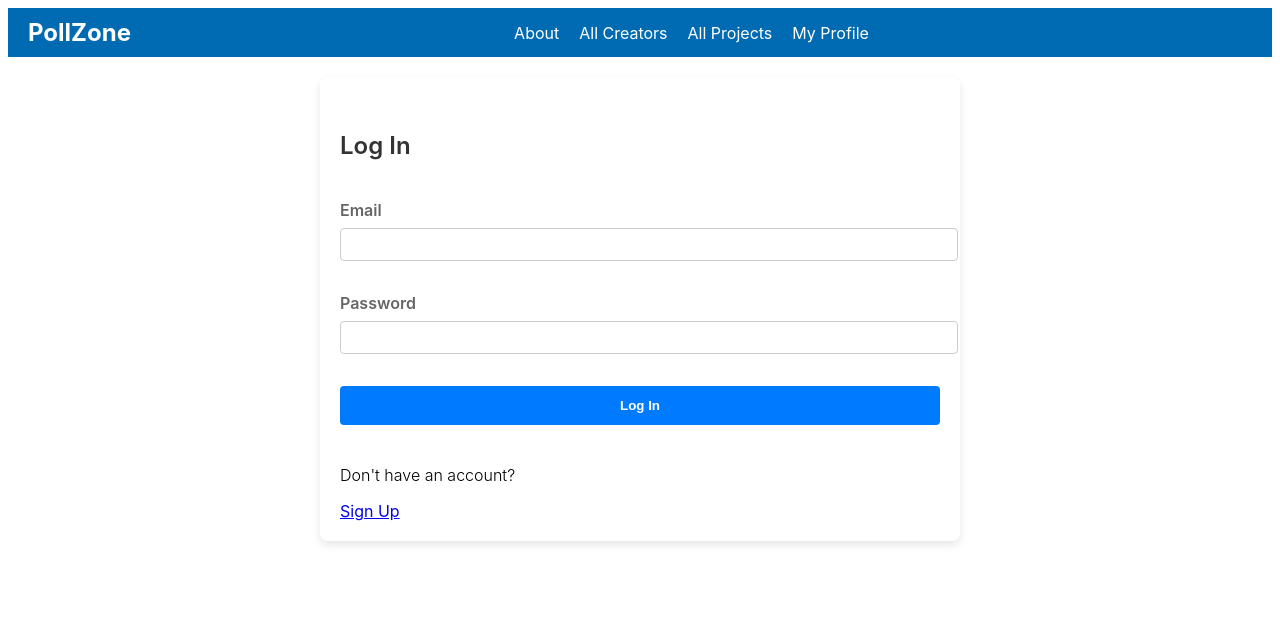
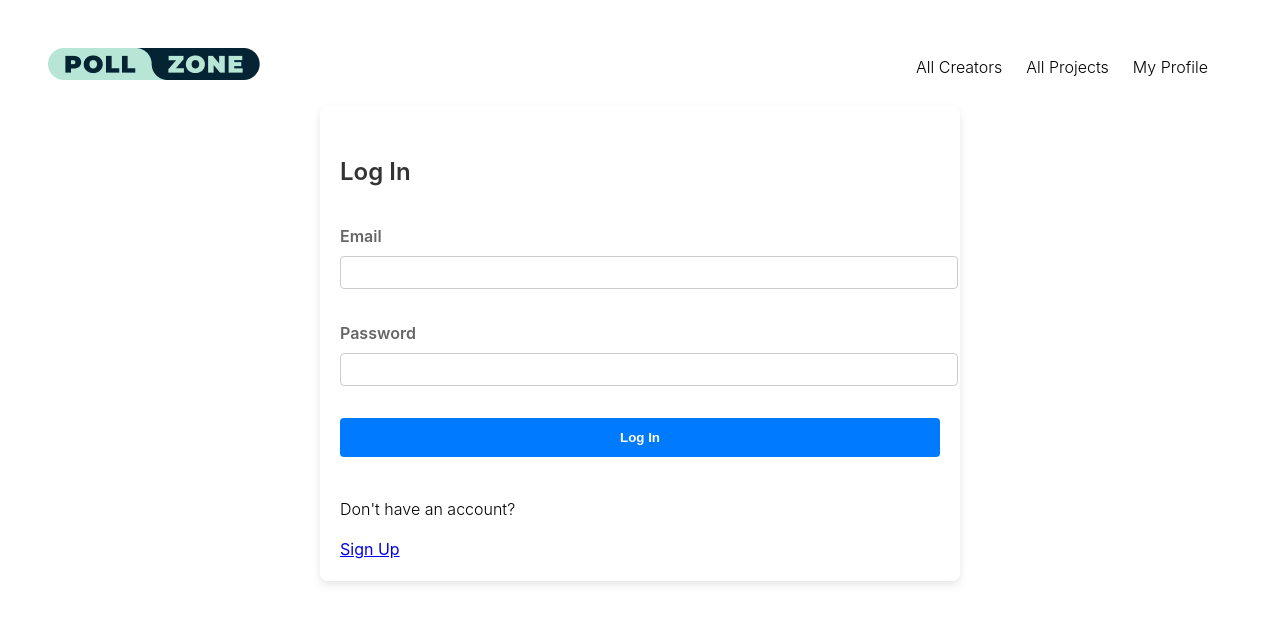
Before and after one commit to justArale/pollzone-client, a React (Vite) app: page /login in a window 1280 px wide. Shown: the top 624 px of the page. Built offline with nearby package versions, Linux system fonts and the light colour scheme; no server answers; a web font is replaced by a local one.

Commit message:
navbar styling

```diff
--- /dev/null
+++ b/src/components/Navbar.css
@@ -0,0 +1,24 @@
+.headerBar {
+  display: flex;
+  justify-content: space-between;
+  align-items: center;
+}
+
+.pageWrapper {
+  display: flex;
+  align-items: center;
+  gap: 24px;
+  margin: 0;
+  padding: 0;
+  color: black;
+}
+
+.link {
+  margin: 0 10px;
+  color: black;
+  text-decoration: none;
+  margin: 0;
+  padding: 0;
+  font-size: 16px;
+  font-weight: 300;
+}
--- a/src/components/Navbar.jsx
+++ b/src/components/Navbar.jsx
@@ -2,6 +2,8 @@ import React from "react";
 import { Link, useLocation } from "react-router-dom";
 import { useContext } from "react";
 import { AuthContext } from "../context/auth.context";
+import "./Navbar.css";
+import logo from "../assets/images/LogoPollZone.png";
 
 function Navbar() {
   const location = useLocation();
@@ -25,94 +27,55 @@ function Navbar() {
   };
 
   return (
-    <nav
-      style={{
-        display: "flex",
-        justifyContent: "space-between",
-        alignItems: "center",
-        backgroundColor: "#006bb3", // Purple color
-        padding: "10px 20px",
-        color: "white",
-      }}
-    >
-      <div style={{ display: "flex" }}>
-        {/* <Link to="/signup" style={{ color: 'white', margin: '0 10px', textDecoration: 'none' }}>Sign Up</Link>
-            <Link to="/login" style={{ color: 'white', margin: '0 10px', textDecoration: 'none' }}>Log In</Link> */}
+    <nav>
+      <div className="headerBar">
+        <div>
           {isLoggedIn && (
-          <div style={{ fontSize: "24px", fontWeight: "bold" }}>
-            <Link
-              to="/dashboard"
-              style={{ color: "white", textDecoration: "none" }}
-            >
-              PollZone
+            <div>
+              <Link to="/dashboard">
+                <img src={logo} />
               </Link>
             </div>
           )}
           <div>
             {!isLoggedIn && (
-            <div style={{ fontSize: "24px", fontWeight: "bold" }}>
-              <Link to="/" style={{ color: "white", textDecoration: "none" }}>
-                PollZone
+              <div>
+                <Link to="/">
+                  <img src={logo} />
                 </Link>
               </div>
             )}
           </div>
         </div>
-      <div>
-        <Link
-          to="/about"
-          style={{ color: "white", margin: "0 10px", textDecoration: "none" }}
-        >
-          About
-        </Link>
-        <Link
-          to="/creators"
-          style={{ color: "white", margin: "0 10px", textDecoration: "none" }}
-        >
+        <div className="pageWrapper">
+          <Link className="link" to="/creators">
             All Creators
           </Link>
-        <Link
-          to="/projects"
-          style={{ color: "white", margin: "0 10px", textDecoration: "none" }}
-        >
+          <Link className="link" to="/projects">
             All Projects
           </Link>
-        <Link
-          to="/profile"
-          style={{ color: "white", margin: "0 10px", textDecoration: "none" }}
-        >
+          <Link className="link" to="/profile">
             My Profile
           </Link>
-      </div>
-      <div style={{ display: "flex" }}>
-        {/* <Link to="/signup" style={{ color: 'white', margin: '0 10px', textDecoration: 'none' }}>Sign Up</Link>
-            <Link to="/login" style={{ color: 'white', margin: '0 10px', textDecoration: 'none' }}>Log In</Link> */}
-        {isLoggedIn && (
-          <button
-            className="px-4 py-1 rounded bg-blue-500 text-white hover:bg-blue-400"
-            onClick={logOutUser}
-          >
-            Log Out
-          </button>
-        )}
+
+          <div>
+            {isLoggedIn && <button onClick={logOutUser}>Log Out</button>}
             <div>
               {!isLoggedIn &&
                 location.pathname !== "/login" &&
                 location.pathname !== "/signup" && (
                   <div>
                     <Link to="/login">
-                  <button className="px-6 py-1 rounded bg-blue-500 text-white hover:bg-blue-400">
-                    Log In
-                  </button>
+                      <button className="button buttonSmall">Log In</button>
                     </Link>
-
+                    {/*
                     <Link to="/signup">
-                  <button className="px-6 py-1 rounded bg-blue-500 text-white hover:bg-blue-400">
-                    Sign Up
-                  </button>
-                </Link>
+                      <button>Sign Up</button>
+                    </Link> */}
                   </div>
                 )}
+            </div>
+          </div>
         </div>
       </div>
     </nav>
@@ -120,7 +83,3 @@ function Navbar() {
 }
 
 export default Navbar;
-
-/*
- setShowOverlay(true)
-*/
--- a/src/index.css
+++ b/src/index.css
@@ -4,6 +4,12 @@ body {
   font-family: "Unbounded", -apple-system, BlinkMacSystemFont, "Segoe UI",
     "Noto Sans", Helvetica, Arial, sans-serif, "Apple Color Emoji",
     "Segoe UI Emoji";
+  line-height: 150%;
+  display: flex;
+  flex-direction: column;
+  gap: 48px;
+  padding: 48px;
+  margin: 0;
 }
 
 h1 {
@@ -13,3 +19,20 @@ h1 {
 p {
   font-weight: 300;
 }
+
+.button {
+  background-color: #000;
+  color: #fff;
+  font-family: inherit;
+  font-size: 16px;
+  font-weight: bold;
+  border-radius: 40px;
+}
+
+.buttonSmall {
+  padding: 4px 16px;
+}
+
+.buttonBig {
+  padding: 12px 24px;
+}
--- a/src/pages/AllProjectsPage.jsx
+++ b/src/pages/AllProjectsPage.jsx
@@ -33,8 +33,9 @@ function AllProjectsPage() {
           <Link
             to={`/projects/${project.creator}/${project._id}`}
             style={styles.link}
+            key={project._id}
           >
-            <div key={project._id} style={styles.projectCard}>
+            <div style={styles.projectCard}>
               {project.image ? (
                 <img
                   src={project.image}
--- a/src/pages/CreatorDetailPage.jsx
+++ b/src/pages/CreatorDetailPage.jsx
@@ -87,11 +87,14 @@ function CreatorDetailPage() {
 
   return (
     <div style={styles.container}>
-      <img
-        src={currentCreator.image}
-        alt={currentCreator.name}
-        style={styles.image}
-      />
+      {currentCreator.image && (
+        <img
+          src={currentCreator.image}
+          alt={currentCreator.name}
+          style={styles.image}
+        />
+      )}
+
       <h1 style={styles.name}>{currentCreator.name}</h1>
       <p style={styles.description}>{currentCreator.description}</p>
       <h2 style={styles.subheader}>
@@ -114,7 +117,7 @@ function CreatorDetailPage() {
         <button onClick={handleFollowToggle}>
           {isFollowing
             ? "Unfollow"
-            : `Follow ${currentCreator.name} on Pollzone!`}
+            : `Follow ${currentCreator.name} on PollZone!`}
         </button>
       )}
     </div>
--- a/src/pages/ProjectDetailPage.jsx
+++ b/src/pages/ProjectDetailPage.jsx
@@ -88,11 +88,14 @@ function ProjectDetailPage() {
             {currentProject.options && currentProject.options.length > 0 ? (
               currentProject.options.map((option, index) => (
                 <div key={index} style={styles.optionCard}>
-                  <img
-                    src={option.image}
-                    alt={option.title}
-                    style={styles.optionImage}
-                  />
+                  {option.image && (
+                    <img
+                      src={option.image}
+                      alt={option.title}
+                      style={styles.optionImage}
+                    />
+                  )}
+
                   <h4>{option.title}</h4>
                   <p>{option.description}</p>
                 </div>
```
Also changed, not shown: src/assets/images/LogoPollZone.png (added), 1 other file (tests, documents, lock files or other folders). Lines whose indentation alone changed are shown as unchanged.
